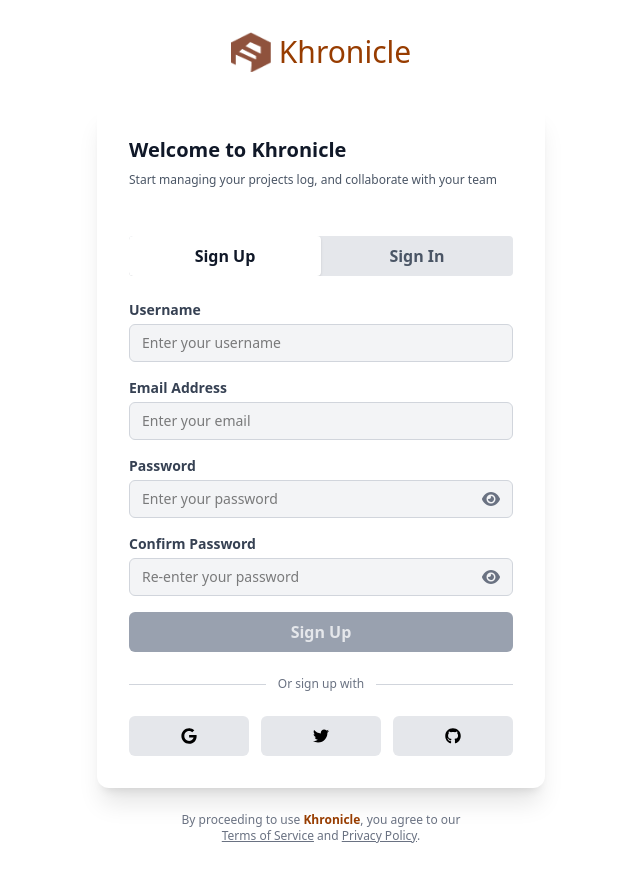
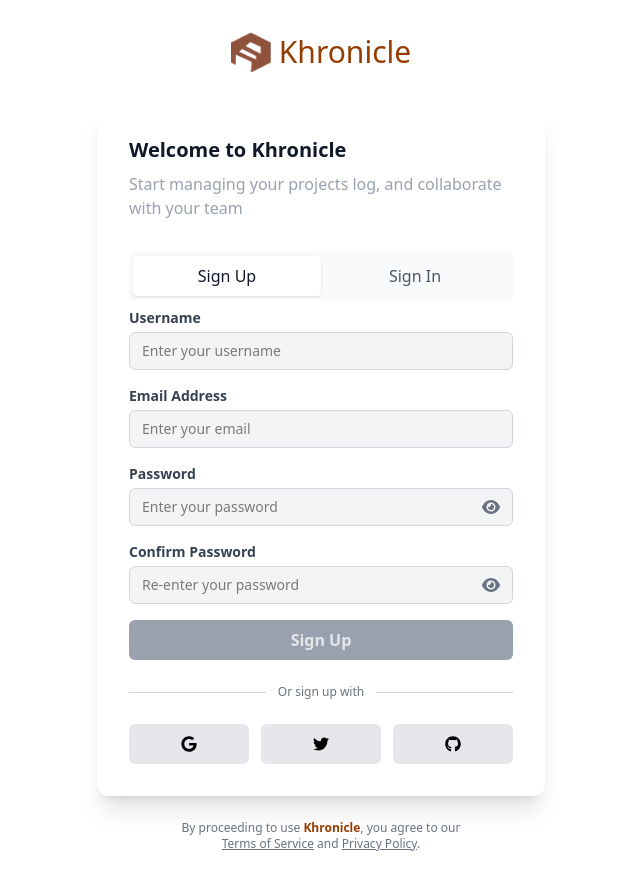
Before and after one commit to codedsleek/Change-log-tool, a React (Vite) app: page / in a window 1280 px wide. Shown: the whole page, without its empty margins (319-959 px from the left). Built offline with nearby package versions, Linux system fonts and the light colour scheme.

Commit message:
Modified some UI changes.

```diff
--- a/src/App.jsx
+++ b/src/App.jsx
@@ -149,7 +149,7 @@
   }, [formData, errors, mode]);
 
   return (
-  <div className="bg- flex flex-col items-center justify-center min-h-screen ">
+  <div className="flex flex-col items-center justify-center min-h-screen ">
     {/*Logo and title */}
     <div className="flex items-center justify-center mb-6">
       <img src={logo} alt="Khronicle Logo" className="w-10 h-10 mr-2" />
@@ -162,14 +162,15 @@
         <>
           <div className="bg-white w-full max-w-md text-center">
             <h1 className="text-left text-xl font-semibold text-gray-900">Welcome to Khronicle</h1>
-            <p className="text-left text-xs text-gray-600 mt-2 pb-6">
+            <p className="text-left text-m text-gray-400 mt-2 pb-6">
               Start managing your projects log, and collaborate with your team
             </p>
 
+
             {/* Tabs */}
-            <div className="flex bg-gray-200 rounded-sm overflow-hidden mt-6">
+            <div className="flex bg-gray-50 p-1 rounded-sm overflow-hidden mt-2">
               <button
-                className={`flex-1 py-2 font-semibold cursor-pointer ${
+                className={`flex-1 py-2 font-regular cursor-pointer ${
                   mode === "signup"
                     ? "bg-white text-gray-900 rounded-sm shadow-sm"
                     : "text-gray-600"
@@ -179,7 +180,7 @@
                 Sign Up
               </button>
               <button
-                className={`flex-1 py-2 font-semibold cursor-pointer ${
+                className={`flex-1 py-2 font-regular cursor-pointer ${
                   mode === "signin"
                     ? "bg-white text-gray-900 rounded-sm shadow-sm"
                     : "text-gray-600"
@@ -191,7 +192,7 @@
             </div>
 
             {/* Form */}
-            <form className="text-left mt-6 space-y-4" onSubmit={handleSubmit}>
+            <form className="text-left mt-2 space-y-4" onSubmit={handleSubmit}>
               {mode === "signup" && (
                 <div className="w-full mb-4">
                   <label className="block text-sm font-semibold text-gray-700 mb-1">
--- a/src/Dashboard.jsx
+++ b/src/Dashboard.jsx
@@ -145,7 +145,7 @@
   return (
     <div className="flex h-screen w-full bg-white overflow-hidden">
       {/* Left Sidebar */}
-      <div className="w-64 h-full shrink-0 flex flex-col border-r border-gray-200">
+      <div className="w-64 h-full shrink-0 bg-stone-50 flex flex-col border-r border-gray-200">
         <div className="p-4">
           <div className="flex items-center space-x-2">
             <div className="w-6 h-6 bg-amber-800 rounded-sm flex items-center justify-center">
@@ -172,7 +172,7 @@
                 key={index}
                 onClick={item.onClick}
                 className={`w-full flex items-center space-x-3 px-2 py-2 text-sm rounded-md transition-colors ${
-                  item.active ? 'bg-gray-100 text-gray-900' : 'text-gray-600 hover:bg-gray-50 hover:text-gray-900'
+                  item.active ? 'bg-gray-100 text-amber-900 font-medium' : 'text-gray-600 hover:bg-gray-50 hover:text-gray-900'
                 }`}
               >
                 <item.icon size={16} />
--- a/src/components/SingleProjectPanel.jsx
+++ b/src/components/SingleProjectPanel.jsx
@@ -137,7 +137,7 @@
   return (
     <div
       ref={panelRef}
-      className="flex-1 flex flex-col bg-white shadow-xl border-l border-gray-200"
+      className="flex-1 flex flex-col bg-white border-l border-gray-200"
     >
       {/* Header */}
       <div className="flex items-center justify-between px-6 py-3 border-b bg-white">
```
